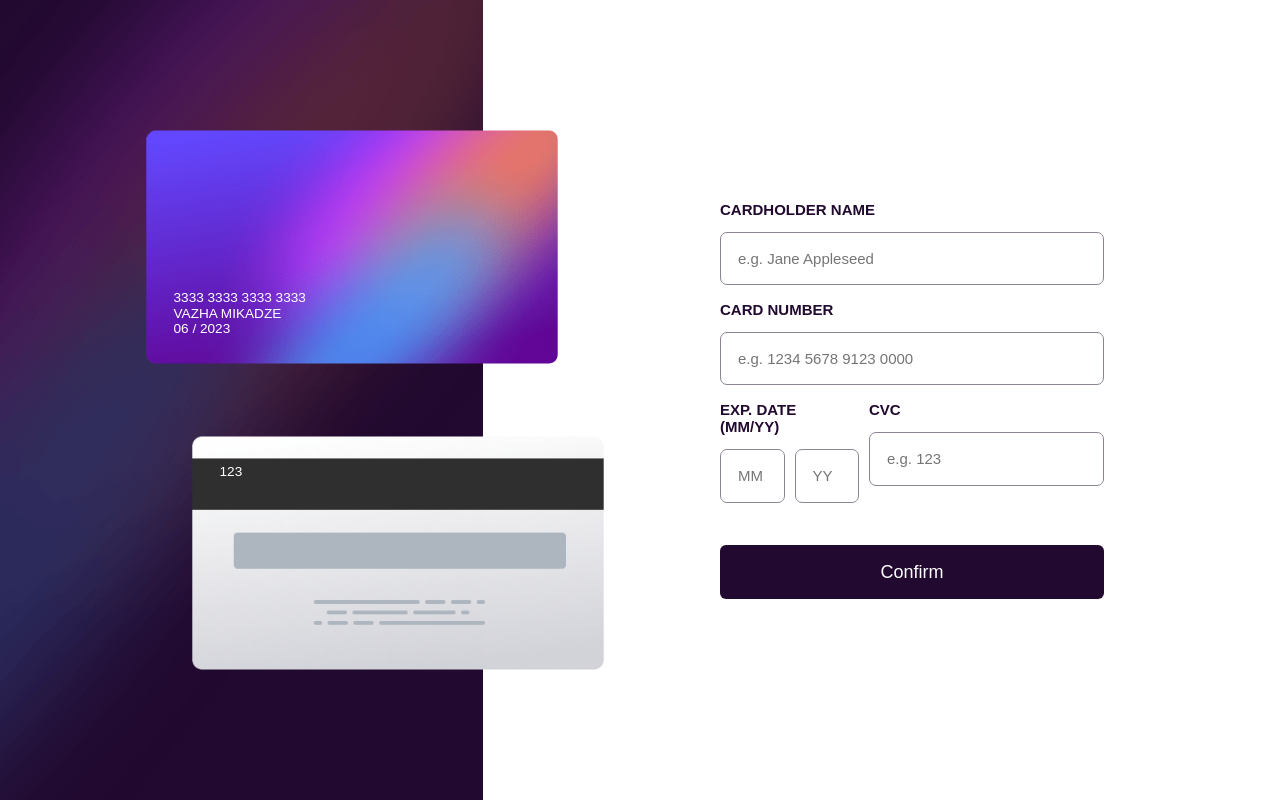
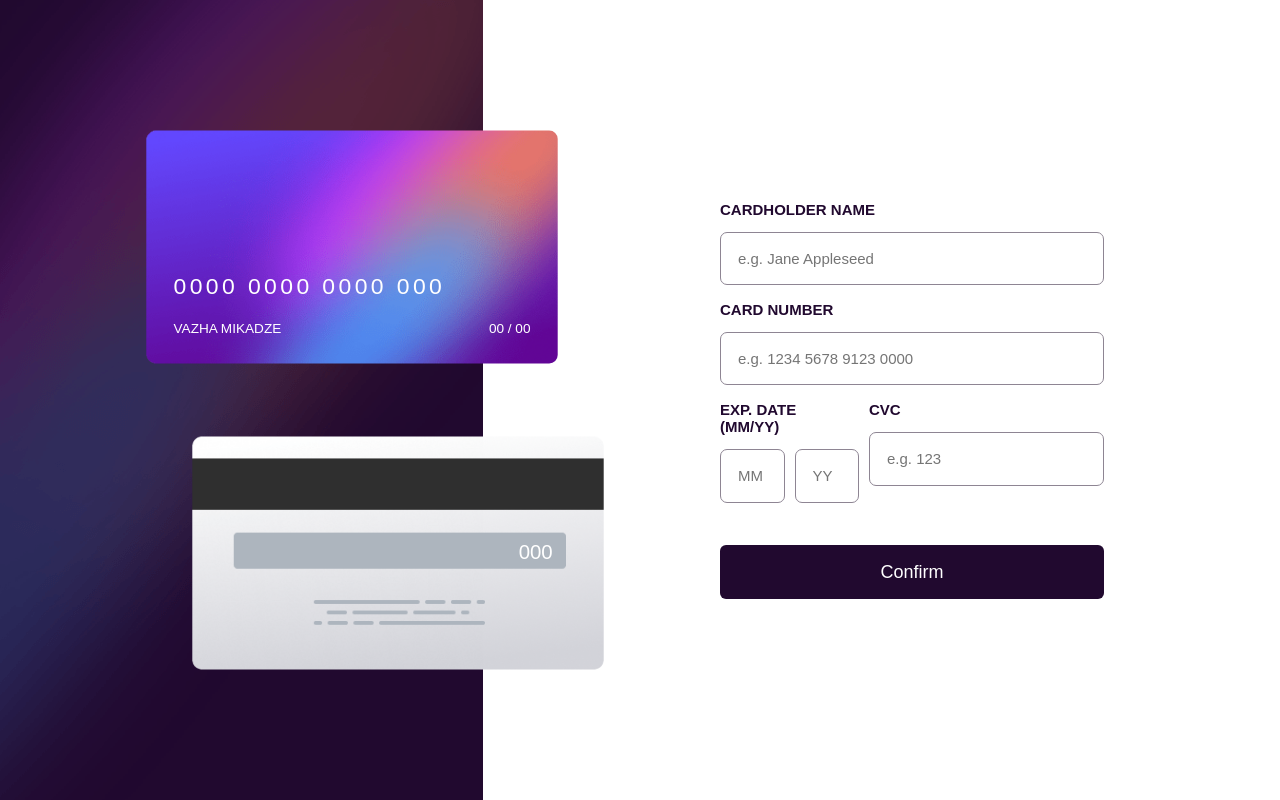
Before and after one commit to mikadze13/Interactive-card-app, an Angular app in the folder Interactive-card-app/: page / in a window 1280 px wide. Built offline with nearby package versions, Linux system fonts and the light colour scheme.

Commit message:
update styles

```diff
--- a/Interactive-card-app/src/app/components/card-decoration/card-decoration.component.css
+++ b/Interactive-card-app/src/app/components/card-decoration/card-decoration.component.css
@@ -10,7 +10,7 @@
     height: 210px;
     border-radius: 10px;
     background-size: cover;
-    color:white;
+    color: white;
     position: relative;
     padding: 32px;
 }
@@ -24,6 +24,7 @@
     justify-content: flex-end;
     margin: 0 auto 32px;
 }
+
 .card-back {
     background-image: url('../../../assets/images/bg-card-back.png');
     background-size: contain;
@@ -31,12 +32,31 @@
     background-repeat: no-repeat;
     margin: 0 2rem 0 auto;
 }
+
+.number > p {
+    font-size: clamp(22px, 2.5vw, 27px);
+    letter-spacing: 4px;
+    margin-bottom: 25px;
+}
+.card-name{
+    width: 100%;
+    display: flex;
+    justify-content: space-between;
+}
+
+.cvc{
+    position: absolute;
+    right: 60px;
+    top: 122px;
+    font-size: 24px;
+}
 @media screen and (max-width:1400px) {
 
-    .card-front{
+    .card-front {
         transform: scale(.85);
     }
-    .card-back{
+
+    .card-back {
         transform: scale(.85);
     }
 }
--- a/Interactive-card-app/src/app/components/card-decoration/card-decoration.component.html
+++ b/Interactive-card-app/src/app/components/card-decoration/card-decoration.component.html
@@ -1,12 +1,13 @@
 <div class="main-card">
-    <div class="card-front" >
+    <div class="card-front">
         <div class="number">
-            <p>{{cardHolderName}}</p>
-            <p>{{cardNumber}}</p>
-            <div>
-            <p>{{cardMonth}} / {{cardYear}}</p>
+            <p>{{ cardNumber}}</p>
 
-        </div>
+            <div class="card-name">
+                <p>{{cardHolderName}}</p>
+                <p>{{cardMonth}} / {{cardYear}}</p>
+
+            </div>
         </div>
     </div>
     <div class="card-back">
--- a/Interactive-card-app/src/app/core/service/data.service.ts
+++ b/Interactive-card-app/src/app/core/service/data.service.ts
@@ -5,11 +5,11 @@ import { BehaviorSubject } from 'rxjs';
   providedIn: 'root'
 })
 export class DataService {
-  private cardNumberSubject = new BehaviorSubject<string>('VAZHA MIKADZE');
-  private CardHolderSubject = new BehaviorSubject<string>('3333 3333 3333 3333');
-  private CardMonthSubject = new BehaviorSubject<string>('06');
-  private CardYearsubject = new BehaviorSubject<string>('2023');
-  private CardCvcSubject = new BehaviorSubject<string>('123');
+  private cardNumberSubject = new BehaviorSubject<string>('0000 0000 0000 000');
+  private CardHolderSubject = new BehaviorSubject<string>('VAZHA MIKADZE');
+  private CardMonthSubject = new BehaviorSubject<string>('00');
+  private CardYearsubject = new BehaviorSubject<string>('00');
+  private CardCvcSubject = new BehaviorSubject<string>('000');
   constructor() { }
 
   // set Card holder data
```
